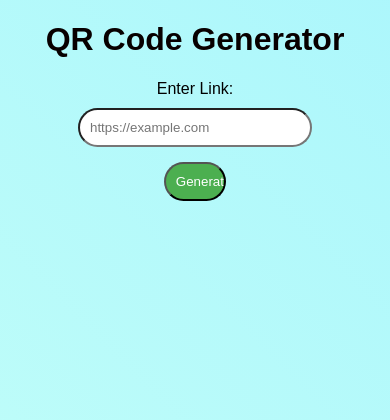
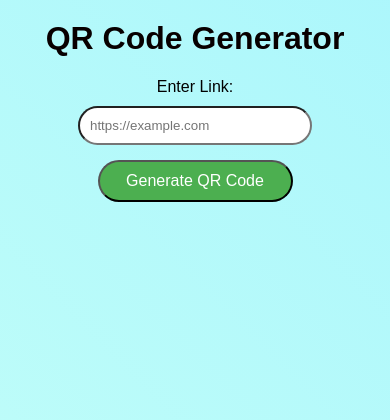
Before and after one commit to kunalraut666/qr-code, a Flask app: page /generate in a window 390 px wide. Shown: the top 420 px of the page. Run offline with Flask 3, Linux system fonts and the light colour scheme.

Commit message:
media query

```diff
--- a/static/style.css
+++ b/static/style.css
@@ -1,61 +1,3 @@
-/*
-body {
-    font-family: 'Arial', sans-serif;
-    margin: 0;
-    padding: 0;
-    text-align: center;
-    background: linear-gradient(45deg, #C5FFF8, #96EFFF);
-    background-size: 400% 400%;
-}
-
-h1 {
-    color: #080000;
-}
-
-.form-container {
-    max-width: 400px;
-    margin: 20px auto;
-    background-color: #fff;
-    padding: 20px;
-    border-radius: 8px;
-    box-shadow: 0 0 10px rgba(0, 0, 0, 0.1);
-}
-
-label {
-    display: block;
-    margin-bottom: 10px;
-}
-
-input {
-    width: 60%;
-    padding: 10px;
-    margin-bottom: 15px;
-    box-sizing: border-box;
-    border-radius: 3rem;
-}
-
-input[type="submit"] {
-    background-color: #4caf50;
-    color: #fff;
-    cursor: pointer;
-    width: 20vh;
-}
-
-input[type="submit"]:hover {
-    background-color: #45a049;
-}
-
-h2 {
-    color: #4caf50;
-}
-
-.qr-code {
-    max-width: 100%;
-    height: auto;
-    margin-top: 20px;
-} */
-
-
 /* static/style.css */
 body {
     font-family: 'Arial', sans-serif;
@@ -136,3 +78,21 @@
     text-decoration: none;
     margin-top: 2%;
 }
+
+@media screen and (max-width: 820px) {
+    h1 {
+        margin-top: 20px;
+    }
+
+    .form-container {
+        max-width: 100%;
+    }
+
+    input[type="submit"], .btn-container a {
+        width: 50%;
+    }
+
+    #submit-btn{
+        font-size: 1rem;
+    }
+}
--- a/templates/index.html
+++ b/templates/index.html
@@ -15,7 +15,7 @@
                 <label for="link">Enter Link:</label>
                 <input type="text" id="link" placeholder="https://example.com" name="link" required>
                 <div class="btn-container">
-                    <input type="submit" value="Generate QR Code">
+                    <input type="submit" id="submit-btn" value="Generate QR Code">
                 </div>
             </form>
 
```
